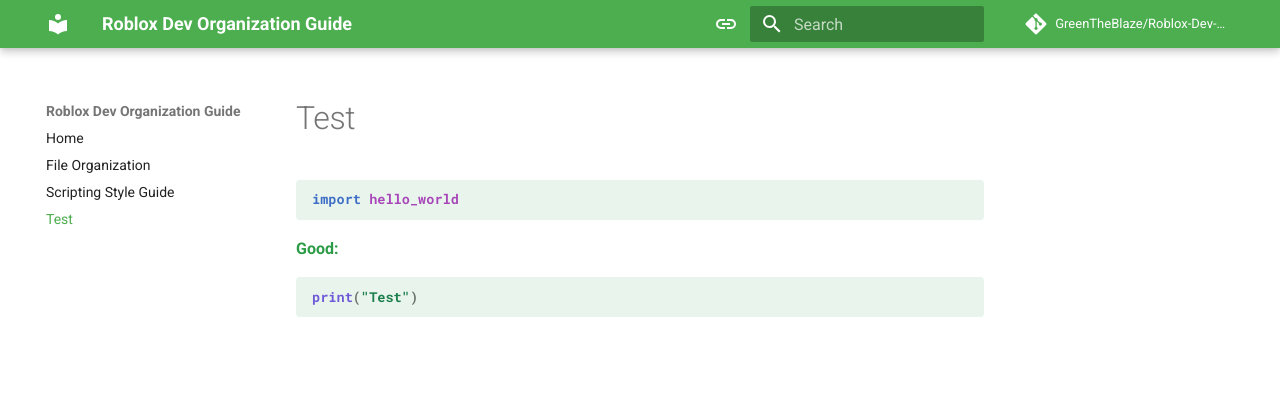
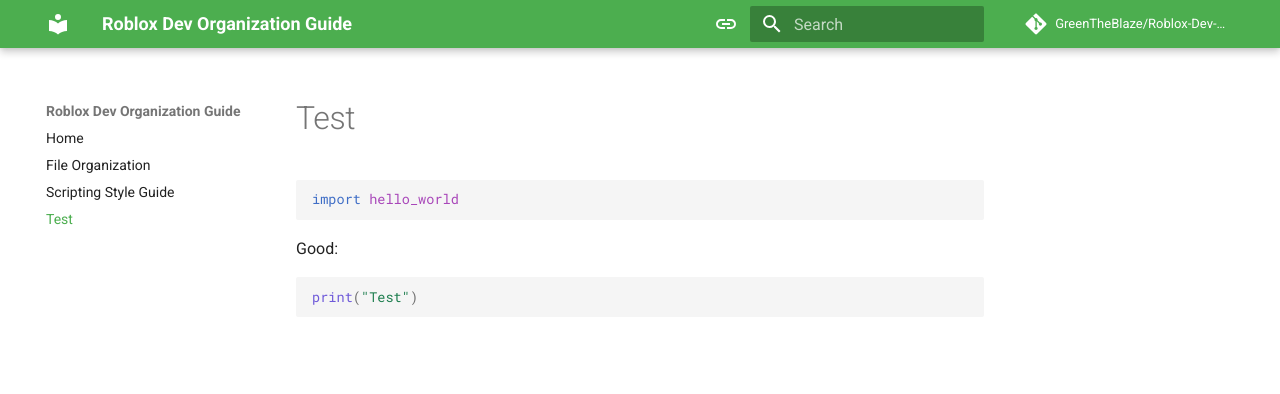
Before and after one commit to GreenTheBlaze/Roblox-Dev-Organization-Guide, an MkDocs documentation site: the page built from docs/test-code.md, in a window 1280 px wide. Shown: the top 394 px of the page. Built offline with MkDocs 1.6.1 and Material for MkDocs 9.7.7, drawn with Linux system fonts in a browser that asks for light colours; comment, search, counter and statistics services are not loaded.

Commit message:
Update extra.css

```diff
--- a/docs/stylesheets/extra.css
+++ b/docs/stylesheets/extra.css
@@ -7,14 +7,29 @@
 }
 
 /* Add label above .style-good blocks */
-.md-typeset .style-good {
+/* .md-typeset .style-good {
   color: rgb(43, 155, 70); /* Old: green */
-	font-weight: bold;
-	margin-bottom: 0;
+/*   font-weight: bold;
+  margin-bottom: 0.25rem;
+} */
+
+/* Green background for code blocks with .style-good
+.md-typeset .style-good pre > code {
+  background-color: rgba(43, 155, 70, 0.1);
+  display: block;
+  border-color: rgb(43, 155, 70);
+  border-radius: 4px;
+  margin-top: 0;
+} */
+
+.md-typeset .style-good-text {
+  color: rgb(43, 155, 70); /* Old: green */
+/*   font-weight: bold; */
+  margin-bottom: 0.25rem;
 }
 
 /* Green background for code blocks with .style-good */
-.md-typeset .style-good pre > code {
+.md-typeset .style-good-code {
   background-color: rgba(43, 155, 70, 0.1); /* var(--code-bg-good); */
   display: block;
   /* padding: 1em; */
```
